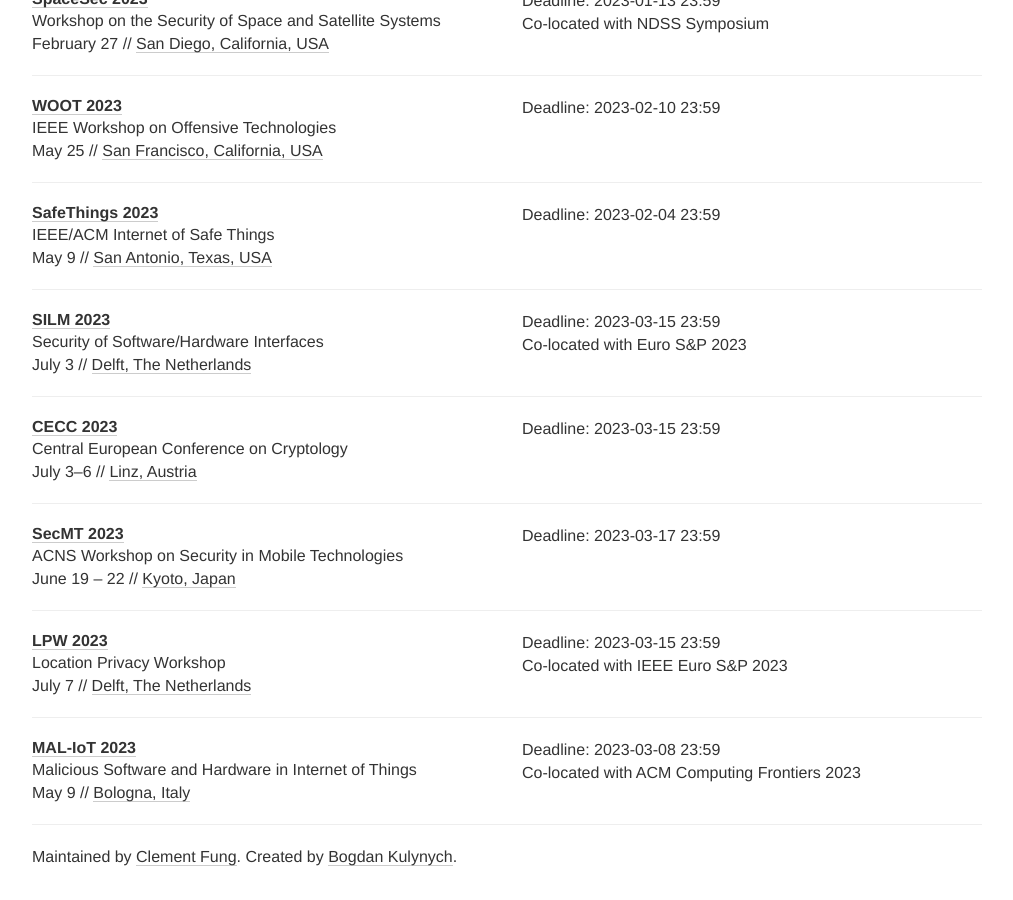
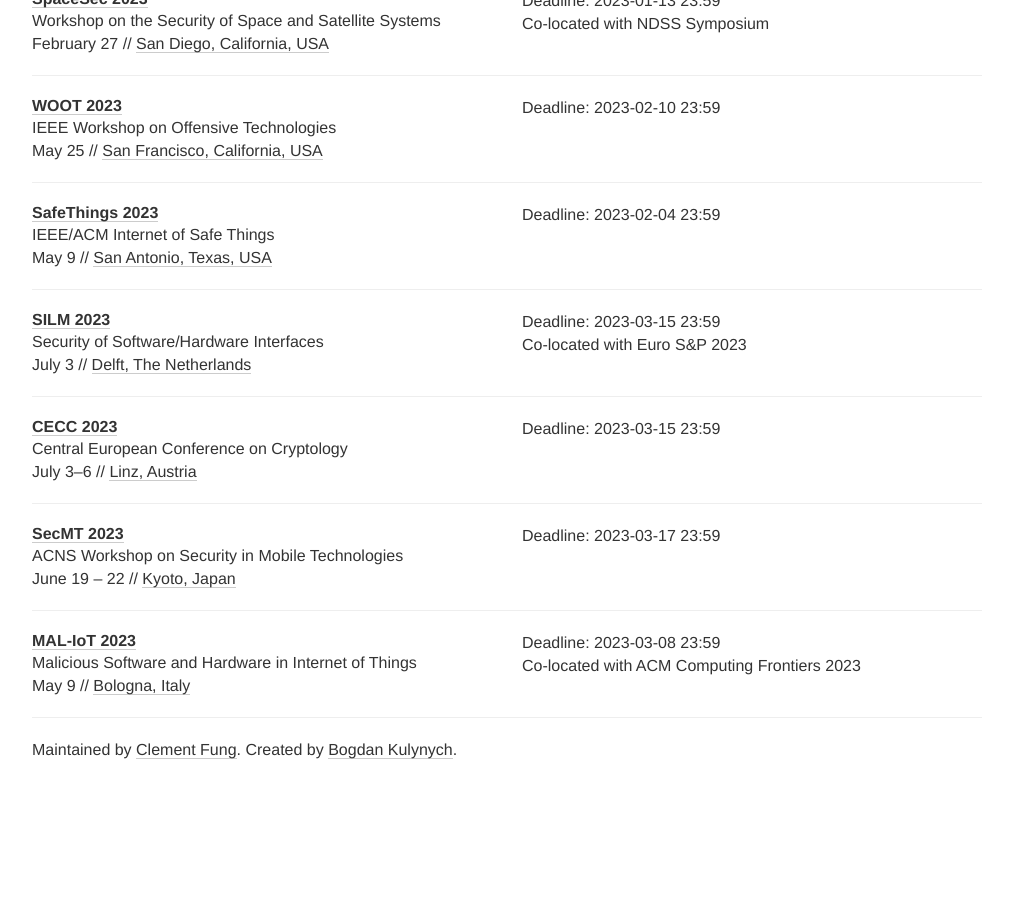
Before and after one commit to sec-deadlines/sec-deadlines.github.io, a Jekyll site: the page built from index.html, in a window 1280 px wide and 900 px high, scrolled down 8923 px. Shown: the whole window, without its empty margins (133-1146 px from the left). Built offline with Jekyll 4.4.1, drawn with Linux system fonts in a browser that asks for light colours; nearby versions of some CDN libraries; comment, search, counter and statistics services are not loaded; after the commit the page ends 9716 px from its top, so only the background shows below that.

Commit message:
Duplicate LPW

```diff
--- a/_data/conferences.yml
+++ b/_data/conferences.yml
@@ -616,16 +616,6 @@
   place: Kyoto, Japan
   tags: [SEC, PRIV, SHOP]
 
-- name: LPW
-  description: Location Privacy Workshop
-  year: 2023
-  link: https://security.ucc.ie/lpw23/
-  deadline: ["2023-03-15 23:59"]
-  comment: Co-located with IEEE Euro S&P 2023
-  date: July 7
-  place: Delft, The Netherlands
-  tags: [SEC, PRIV, CRYPTO, SHOP]
-
 - name: MAL-IoT
   description: Malicious Software and Hardware in Internet of Things
   year: 2023
```
